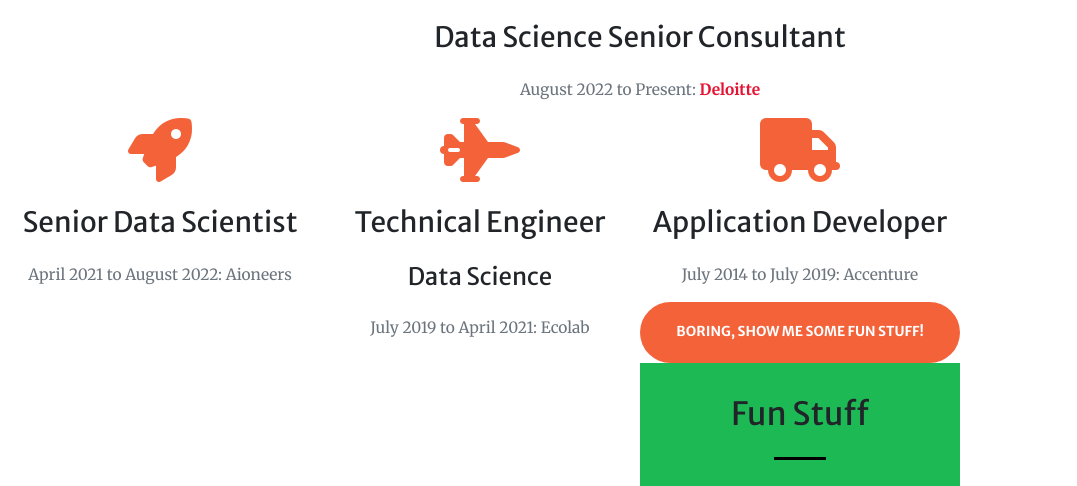
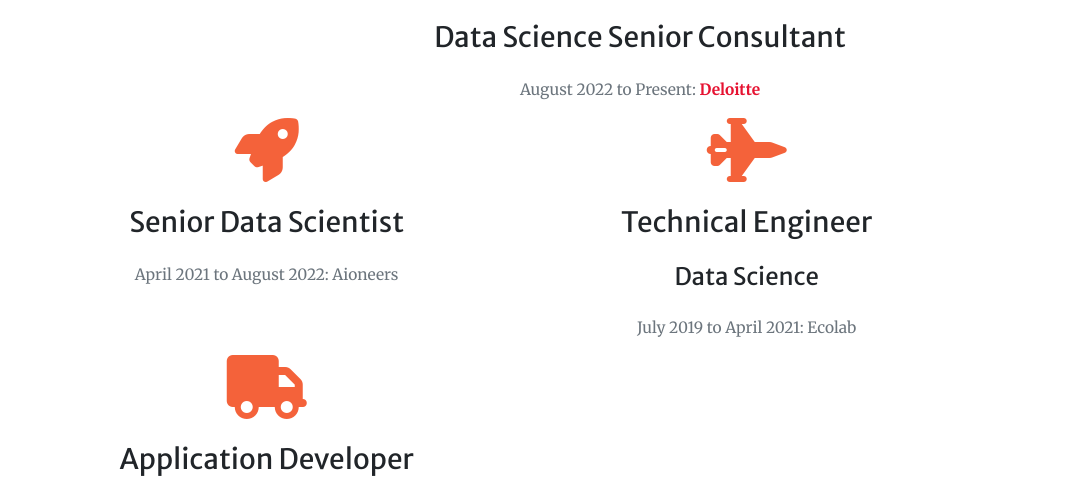
Before and after one commit to nipunikajain/nipunikajain.github.io, a plain HTML site: page index.html in a window 1280 px wide. Shown: the part 1500-1986 px from the top of the page, without its empty margins (0-1077 px from the left). Drawn offline with nearby package versions, Linux system fonts and the light colour scheme.

Commit message:
changes in index

```diff
--- a/index.html
+++ b/index.html
@@ -201,18 +201,18 @@
           <h3 class="mt-4 mb-4">Data Science Senior Consultant</h3>
           <p class="text-muted">August 2022 to Present: <span class="RlRed">Deloitte</span></p>
         </div>
-	      <div class="col-lg-3 col-sm-6 text-center">
+	      <div class="col-lg-5 col-sm-6 text-center">
           <i class="fa fa-4x fa-rocket text-primary sr-icons"></i>
           <h3 class="mt-4 mb-4">Senior Data Scientist</h3>
           <p class="text-muted">April 2021 to August 2022: Aioneers</p>
         </div>
-        <div class="col-lg-3 col-sm-6 text-center">
+        <div class="col-lg-4 col-sm-6 text-center">
           <i class="fa fa-4x fa-fighter-jet text-primary sr-icons"></i>
           <h3 class="mt-4 mb-4">Technical Engineer</h3>
           <h4 class="mt-4 mb-4">Data Science</h4>
           <p class="text-muted">July 2019 to April 2021: Ecolab</p>
         </div>
-        <div class="col-lg-3 col-sm-6 text-center">
+        <div class="col-lg-5 col-sm-6 text-center">
           <i class="fa fa-4x fa-truck text-primary sr-icons"></i>
           <h3 class="mt-4 mb-4">Application Developer</h3>
           <p class="text-muted">July 2014 to July 2019: Accenture</p>
```
